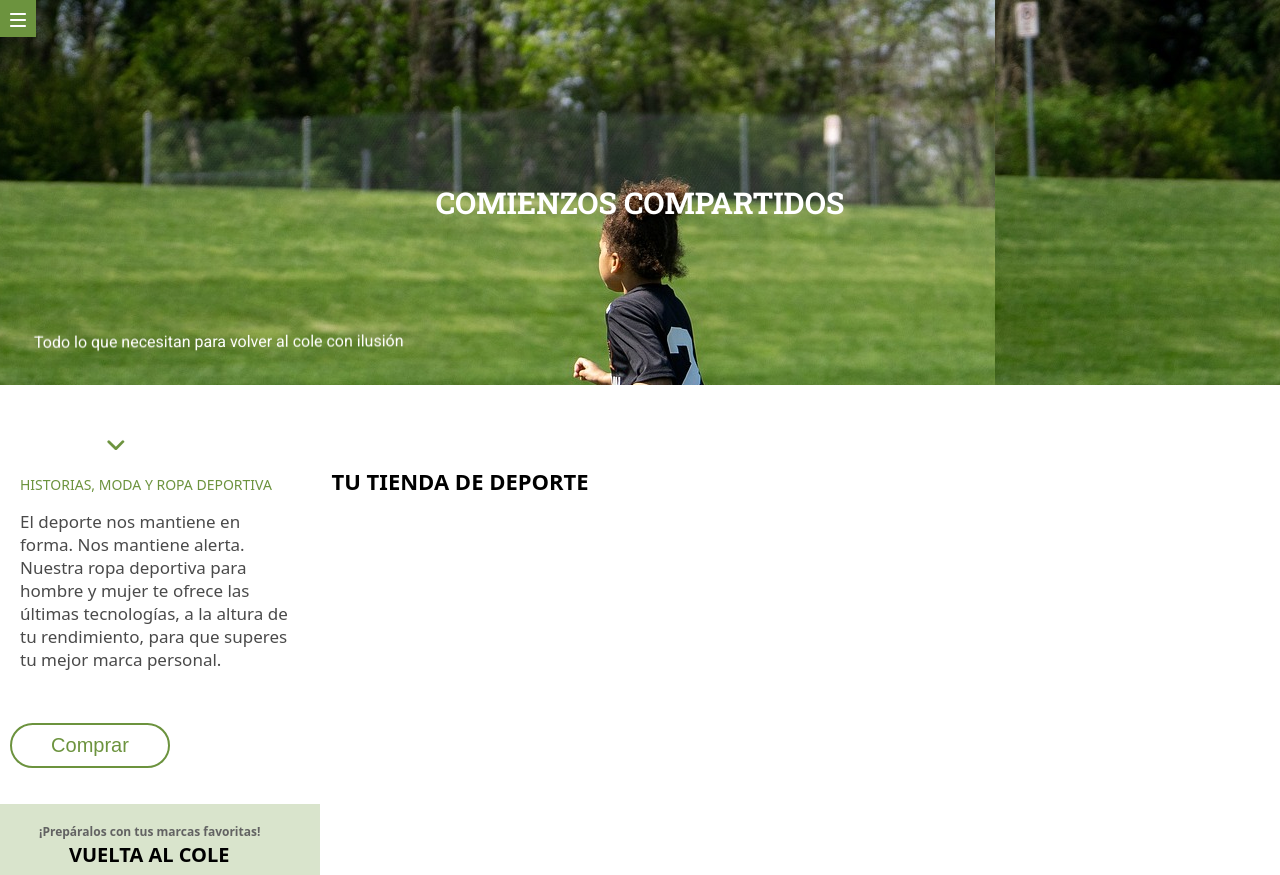
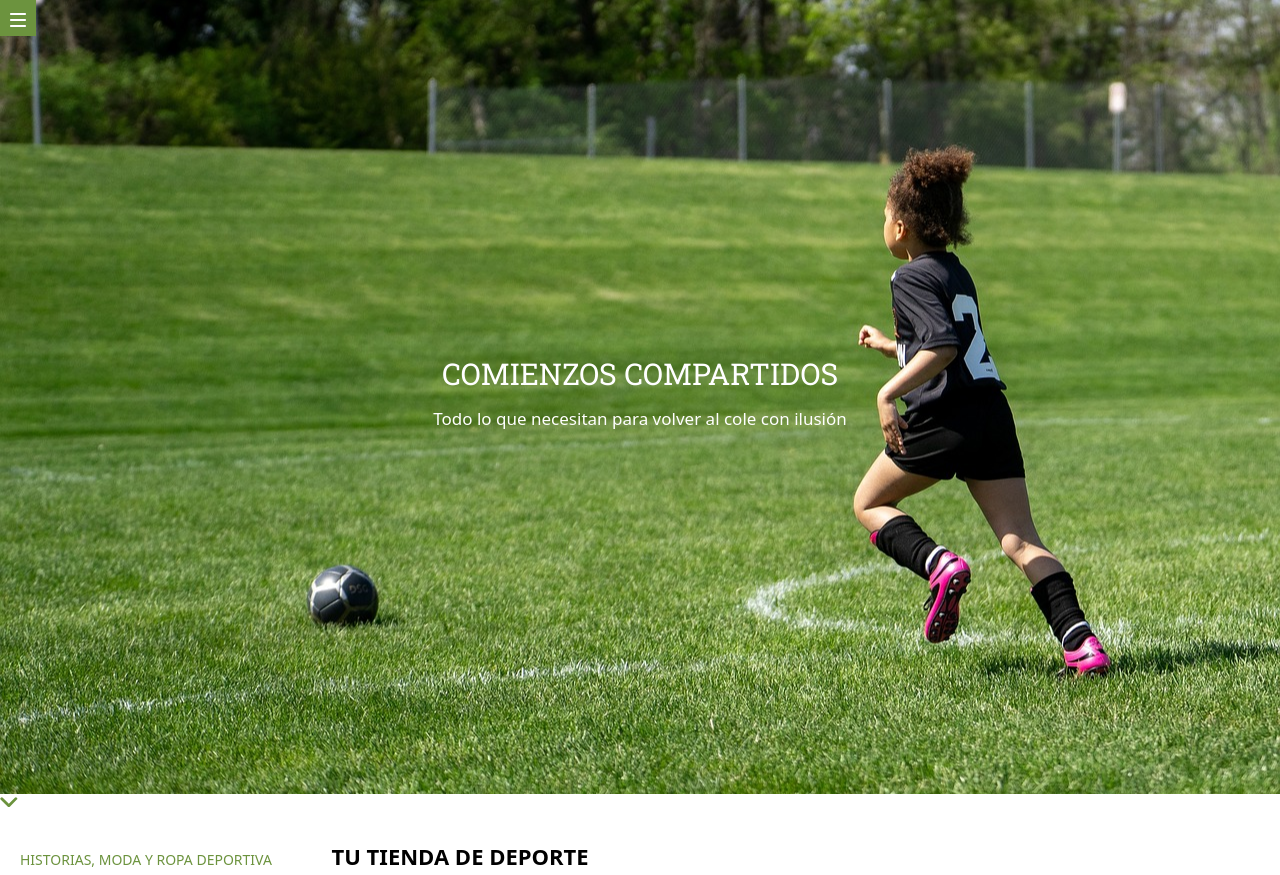
Before and after one commit to Adalab/modulo-1-evaluacion-final-olgabonillo, a website built with Vite: page src/index.html in a window 1280 px wide. Shown: the top 875 px of the page. Built offline with nearby package versions, Linux system fonts and the light colour scheme.

Commit message:
finish the hero

```diff
--- a/src/index.html
+++ b/src/index.html
@@ -14,6 +14,7 @@
   </head>
   <body>
       <load src="./partials/header.html" />
+      <load src="./partials/hero.html" />
       <load src="./partials/main.html" />
       <load src="./partials/aside.html"/>
       <load src="./partials/footer.html" />
--- a/src/partials/header.html
+++ b/src/partials/header.html
@@ -1,8 +1,3 @@
 <header class="page__header">
- <div class="header">
   <div class="menu"><a href="https://adalab.es/"><img src="/images/ico-menu.svg"></a></div>
-  <div class="title" ><h1 class="title__first" >COMIENZOS COMPARTIDOS</h1></div>
-  <div><span class="title__second">Todo lo que necesitan para volver al cole con ilusión</span></div>
-</div>
-<div class="rectangle-3" ><a href=""><img src="/images/ico-scroll-down.svg"></a></div>
 </header>
--- /dev/null
+++ b/src/partials/hero.html
@@ -0,0 +1,6 @@
+<div class="hero">
+<div class="title" ><h1 class="title__first" >COMIENZOS COMPARTIDOS</h1></div>
+  <div><span class="title__second">Todo lo que necesitan para volver al cole con ilusión</span></div>
+</div>
+<div class="arrow" ><a href=""><img src="/images/ico-scroll-down.svg"></a></div>
+</div>
--- a/src/scss/layout/_header.scss
+++ b/src/scss/layout/_header.scss
@@ -1,65 +1,14 @@
-.header {
-  display: block;
-  background-image: url(/images/cover.jpeg);
-  background-position-x: -285px;
-  background-size: cover;
-}
-
-.soccer-children {
-  width: 320px;
-  height: 552px;
-  flex-grow: 0;
-  padding: 0 4.5px 57.9px 0;
-  transform: rotate(-360deg);
-}
-
 .menu {
     background-color: #6c933e;
-    width: 36.4px;
-    height: 36.8px;
+    width: 36px;
+    height: 36px;
     padding: 10px;
-    position: sticky;
-    top: 0px;
-    left: 0px;
     display: block;
 }
-
-.futbol-children {
-flex-direction: row;
+.page__header {
+  position: sticky;
+  z-index: 99;
+  display: inline-block;
+  top: 0;
+  left: 0;
 }
-
-.title__first {
-    margin: 141.2px 0 51.8px;
-    font-family: Roboto Slab;
-    font-size: 30px;
-    line-height: 1.67;
-    letter-spacing: normal;
-    text-align: center;
-    color: white;
-}
-
-.title__second {
-  display: inline-block;
-  margin: 51.8px 38.1px 34px 34.2px;
-  transform: rotate(-0.23deg);
-  font-family: Roboto;
-  font-size: 16px;
-  font-weight: normal;
-  font-stretch: normal;
-  font-style: normal;
-  line-height: 1.19;
-  letter-spacing: normal;
-  text-align: center;
-  color: white;
-}
-
-.rectangle-3 {
-    width: 38.2px;
-    height: 38.2px;
-    flex-grow: 0;
-    margin: 34px 145px 0 95.9px;
-    padding: 15.2px 10.2px 13px 11px;
-    transform: rotate(-0.23deg);
-    border-radius: 22.5px;
-    background-color: white;
-  }
--- /dev/null
+++ b/src/scss/layout/_hero.scss
@@ -0,0 +1,47 @@
+.hero {
+    background-image: url(/images/cover.jpeg);
+    background-repeat: no-repeat;
+    background-position: right;
+    display: flex;
+    z-index: 1;
+    margin-top: -42px;
+    height: 100vh;
+    flex-direction: column;
+    justify-content: center;
+    align-items: center;
+    box-sizing: border-box;
+    text-align: center;
+  }
+
+  .title__first {
+    font-family: Roboto Slab;
+    font-size: 30px;
+    line-height: 1.67;
+    letter-spacing: normal;
+    text-align: center;
+    color: white;
+    font-weight: normal;
+}
+
+.title__second {
+    display: inline-block;
+    font-family: system-ui, -apple-system, BlinkMacSystemFont, 'Segoe UI', Roboto, Oxygen, Ubuntu, Cantarell, 'Open Sans', 'Helvetica Neue', sans-serif;
+    font-size: 17px;
+    font-weight: normal;
+    font-stretch: normal;
+    font-style: normal;
+    line-height: 1.19;
+    letter-spacing: normal;
+    text-align: center;
+    color: white;
+    font-weight: 100;
+    padding: 10px 37px;
+}
+
+.arrow {
+    width: 38.2px;
+    height: 38.2px;
+    border-radius: 22.5px;
+    z-index: 100;
+    background-color: white;
+  }
--- a/src/scss/main.scss
+++ b/src/scss/main.scss
@@ -1,3 +1,4 @@
 @import 'layout/header';
+@import 'layout/hero';
 @import 'layout/aside';
 @import 'layout/footer';
```
